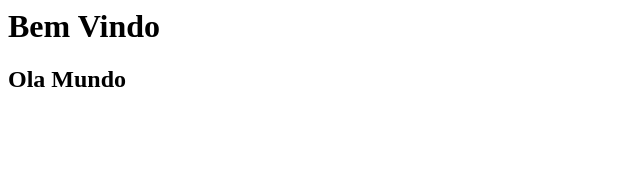
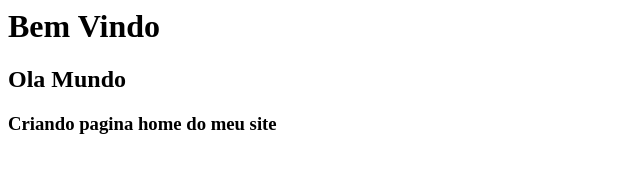
Before and after one commit to duuholiver/curso_github, a plain HTML site: page index.html in a window 1280 px wide. Shown: the whole page, without its empty margins (0-640 px from the left). Drawn offline with Linux system fonts and the light colour scheme.

Commit message:
criando descricao da pagina home

```diff
--- a/index.html
+++ b/index.html
@@ -1,2 +1,4 @@
 <h1>Bem Vindo</h1>
 <h2>Ola Mundo</h2>
+
+<h3>Criando pagina home do meu site</h3>
```
